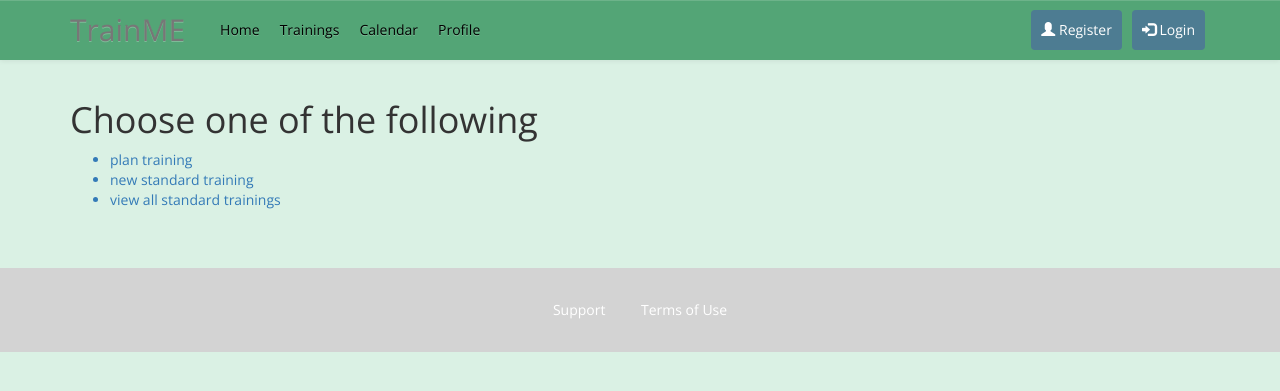
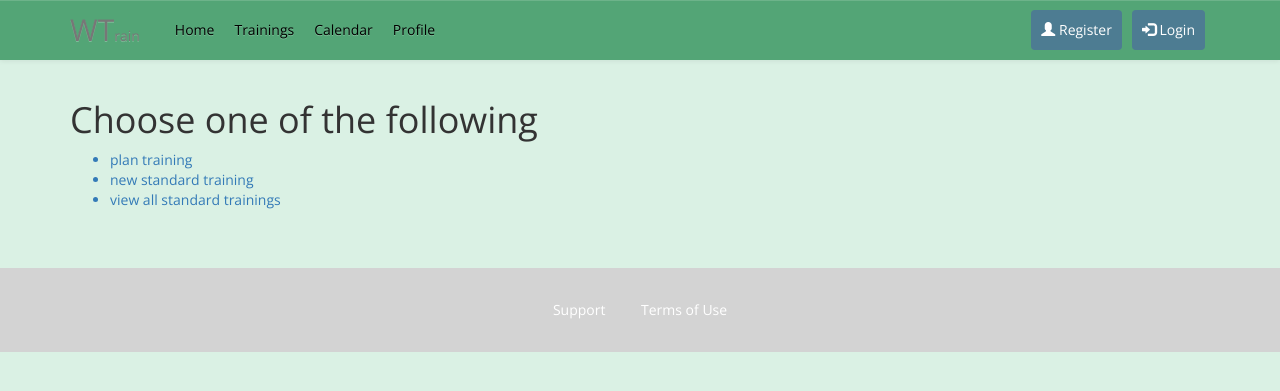
Before and after one commit to Wannesvp/Sport-Club, a Django app: template Club/home/templates/home/home.html in a window 1280 px wide. Shown: the top 391 px of the page. Run offline with Django 3.2, Linux system fonts and the light colour scheme; the template is opened without the code that fills it, so the values that code supplies are empty; some libraries are stand-ins or nearby versions.

Commit message:
logo update

```diff
--- a/Club/home/static/home/css/stylesheet.css
+++ b/Club/home/static/home/css/stylesheet.css
@@ -97,6 +97,10 @@ ul.nav li a:hover, ul.nav li a:active,  ul.nav li a:focus {
 /* Padding styles */
 .padding-right-40 {
   padding-right:40px;
+}
+
+.small {
+  font-size: 14px;
 }
 
 /* */ /* */ /**/ /**/
--- a/Club/home/templates/home/base.html
+++ b/Club/home/templates/home/base.html
@@ -37,7 +37,7 @@
                 <span class="icon-bar"></span>
                 <span class="icon-bar"></span>
             </button>
-            <a href="#" class="navbar-brand navbar-brand-custom">TrainME</a>
+            <a href="#" class="navbar-brand navbar-brand-custom">W<span class="small"></span>T<span class="small">rain</span></a>
         </div>
         <div class="collapse navbar-collapse" id="navbar">
             <ul class="nav navbar-nav navbar-custom">
```
Also changed, not shown: Club/db.sqlite3.
